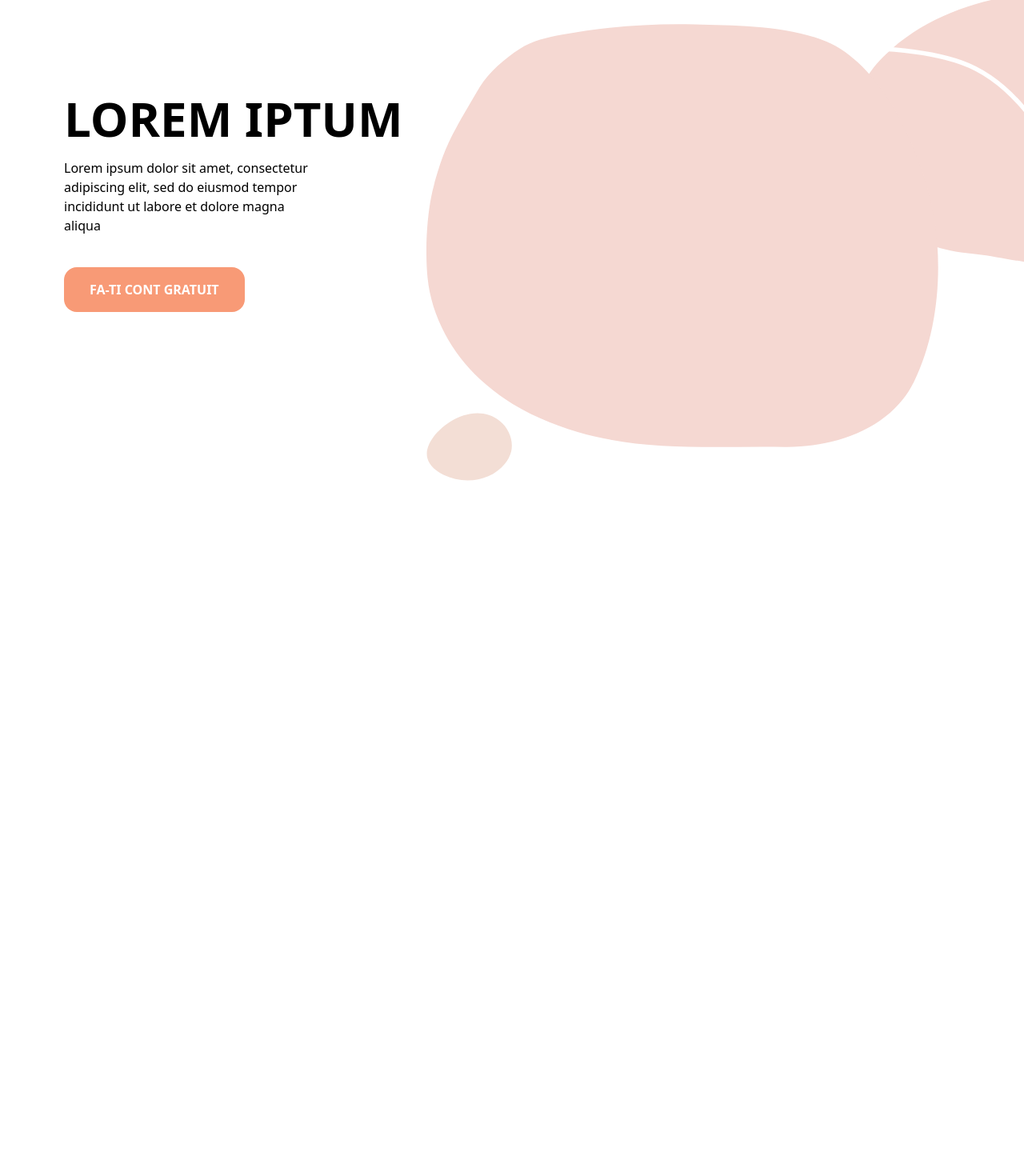
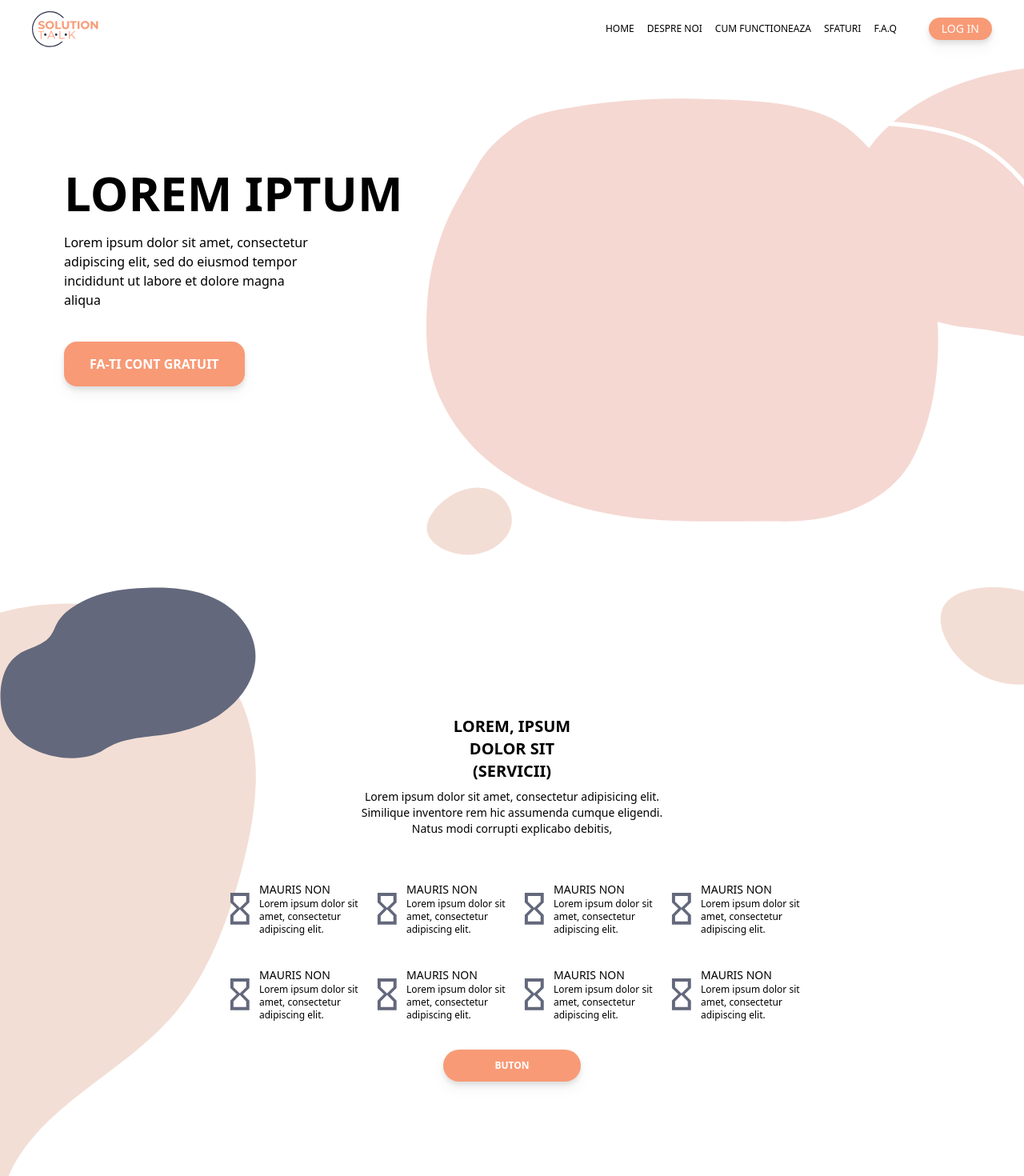
Before and after one commit to sorinNemtanu17/inntech, a React (Create React App) app: page / in a window 1280 px wide. Shown: the part 10-1480 px from the top of the page at 80% size. Before the commit the page ends 800 px from the top, so only its background shows below. Built offline with nearby package versions, Linux system fonts and the light colour scheme.

Commit message:
Services component added

```diff
--- a/src/App.js
+++ b/src/App.js
@@ -11,9 +11,9 @@ import './index.css';
 function App() {
   return (
     <div className="transition-all">
-      {/* <Navbar /> */}
+      <Navbar />
       <HeaderGrid />
-      {/* <Services />  */}
+      <Services />
       {/* <HowTo /> */}
       {/* <Users /> */}
       {/* <Footer /> */}
--- a/src/components/HeaderGrid.js
+++ b/src/components/HeaderGrid.js
@@ -38,7 +38,7 @@ export const HeaderGrid = () => {
           Lorem ipsum dolor sit amet, consectetur adipiscing elit, sed do
           eiusmod tempor incididunt ut labore et dolore magna aliqua
         </p>
-        <button className="mt-10 uppercase rounded-2xl font-bold px-6 py-3 text-white border-0 text-xs bg-primary sm:py-4 md:px-8 sm:text-sm md:text-base">
+        <button className="mt-10 uppercase rounded-2xl font-bold px-6 py-3 text-white border-0 text-xs bg-primary sm:py-4 md:px-8 sm:text-sm md:text-base drop-shadow-lg">
           fa-ti cont gratuit
         </button>
       </div>
--- a/src/components/Navbar.js
+++ b/src/components/Navbar.js
@@ -32,7 +32,7 @@ export const Navbar = () => {
             );
           })}
         </ul>
-        <button className="uppercase rounded-full px-4 py-1 ml-10 border-0 text-sm text-white bg-primary whitespace-nowrap hidden md:block">
+        <button className="uppercase rounded-full px-4 py-1 ml-10 border-0 text-sm text-white bg-primary whitespace-nowrap hidden md:block drop-shadow-lg">
           log in
         </button>
         <IconMenu displayHidden={displayHidden} hidden={hidden} />
--- a/src/components/Services.js
+++ b/src/components/Services.js
@@ -1,45 +1,59 @@
-import fifth from '../images/Path 236.svg';
-import sixth from '../images/Path 235.svg';
-import seventh from '../images/Path 224.svg';
+import third from '../images/Path 236.svg';
+import first from '../images/Path 235.svg';
+import second from '../images/Path 224.svg';
 import React from 'react';
 import { servicesList } from '../data';
 
 export const Services = () => {
   return (
-    <section className="relative md:mt-32 mt-10">
-      {/* <div className="mx-auto text-center max-w-[550px] uppercase">
-        <h2 className="text-2xl font-semibold md:text-5xl">
+    <section className="grid grid-cols-2 mt-10">
+      <div className="grid grid-cols-8 col-start-1 col-span-2 row-start-1 row-span-4">
+        <img
+          src={second}
+          alt=""
+          className="col-start-1 row-start-1 row-span-2 col-span-2 mt-5"
+        />
+        <img
+          src={first}
+          alt=""
+          className="col-start-1 row-start-1 row-span-2 col-span-2"
+        />
+        <img
+          src={third}
+          alt=""
+          className="col-start-8 row-start-1 justify-self-end"
+        />
+      </div>
+      <div className="col-start-1 col-span-2 row-start-1 row-span-1 mt-10 sm:mt-20 md:mt-40">
+        <div className="max-w-md mx-auto px-5">
+          <h2 className="font-bold text-sm text-center uppercase mb-2 w-52 mx-auto sm:text-xl md:text-xl">
             Lorem, ipsum dolor sit (servicii)
           </h2>
-        <p className="text-xs pt-5">
+          <p className="text-xs text-center mb-10 md:text-sm">
             Lorem ipsum dolor sit amet, consectetur adipisicing elit. Similique
             inventore rem hic assumenda cumque eligendi. Natus modi corrupti
-          explicabo debitis, numquam iste iure veritatis tempora ea ipsa
-          consectetur quod distinctio!
+            explicabo debitis,
           </p>
         </div>
-      <ul className="w-fit mx-auto grid gap-5 md:grid-cols-4 md:grid-rows-2 grid-cols-2 grid-rows-8 sm:grid-rows-4 p-5 sm:px-20 py-20">
+        <ul className="flex flex-wrap justify-center max-w-md lg:max-w-3xl mx-auto gap-2">
           {servicesList.map((item) => {
             const { id, icon, title, text } = item;
             return (
-            <li key={id} className="flex w-[200px] p-5">
-              <img src={icon} className="w-10 inline-block" alt="" />
-              <div className="flex flex-col">
-                <h3 className="uppercase text-sm font-medium white">{title}</h3>
+              <li key={id} className="flex aspect-video items-center w-44">
+                <img src={icon} className="w-12 inline-block" alt="" />
+                <div className="">
+                  <h3 className="uppercase text-sm font-medium white">
+                    {title}
+                  </h3>
                   <p className="text-xs">{text}</p>
                 </div>
               </li>
             );
           })}
         </ul>
-      <button className="mx-auto block uppercase rounded-full px-16 py-3 text-white border-0 text-xs bg-primary">
+        <button className="mx-auto mt-5 block uppercase rounded-full px-16 py-3 font-bold text-white border-0 text-xs bg-primary drop-shadow-lg">
           buton
-      </button> */}
-      <div>
-        <img src={fifth} alt="" className="" />
-        <img src={fifth} alt="" className="" />
-        <img src={sixth} alt="" className="" />
-        <img src={seventh} alt="" className="" />
+        </button>
       </div>
     </section>
   );
```
Lines whose indentation alone changed are shown as unchanged.
